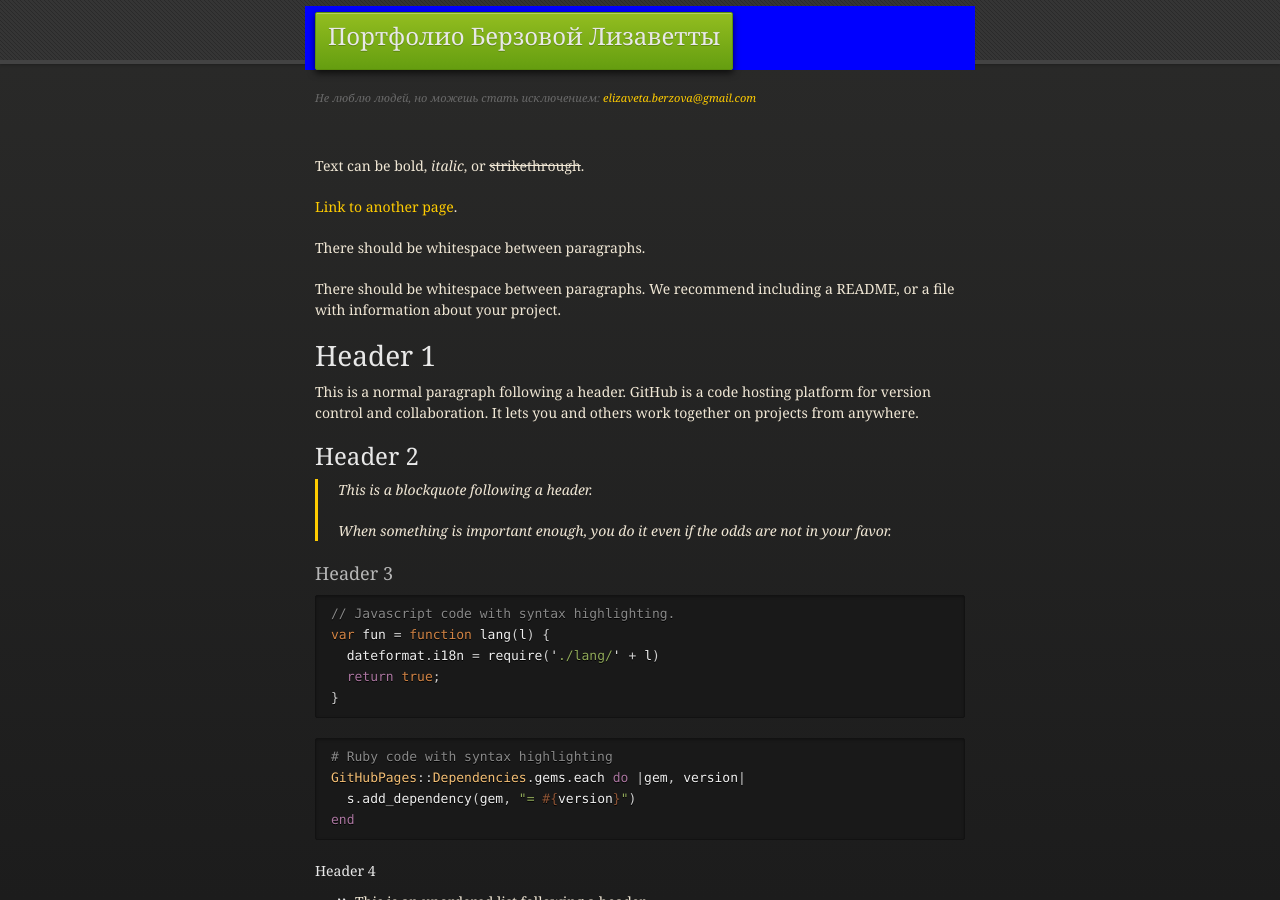
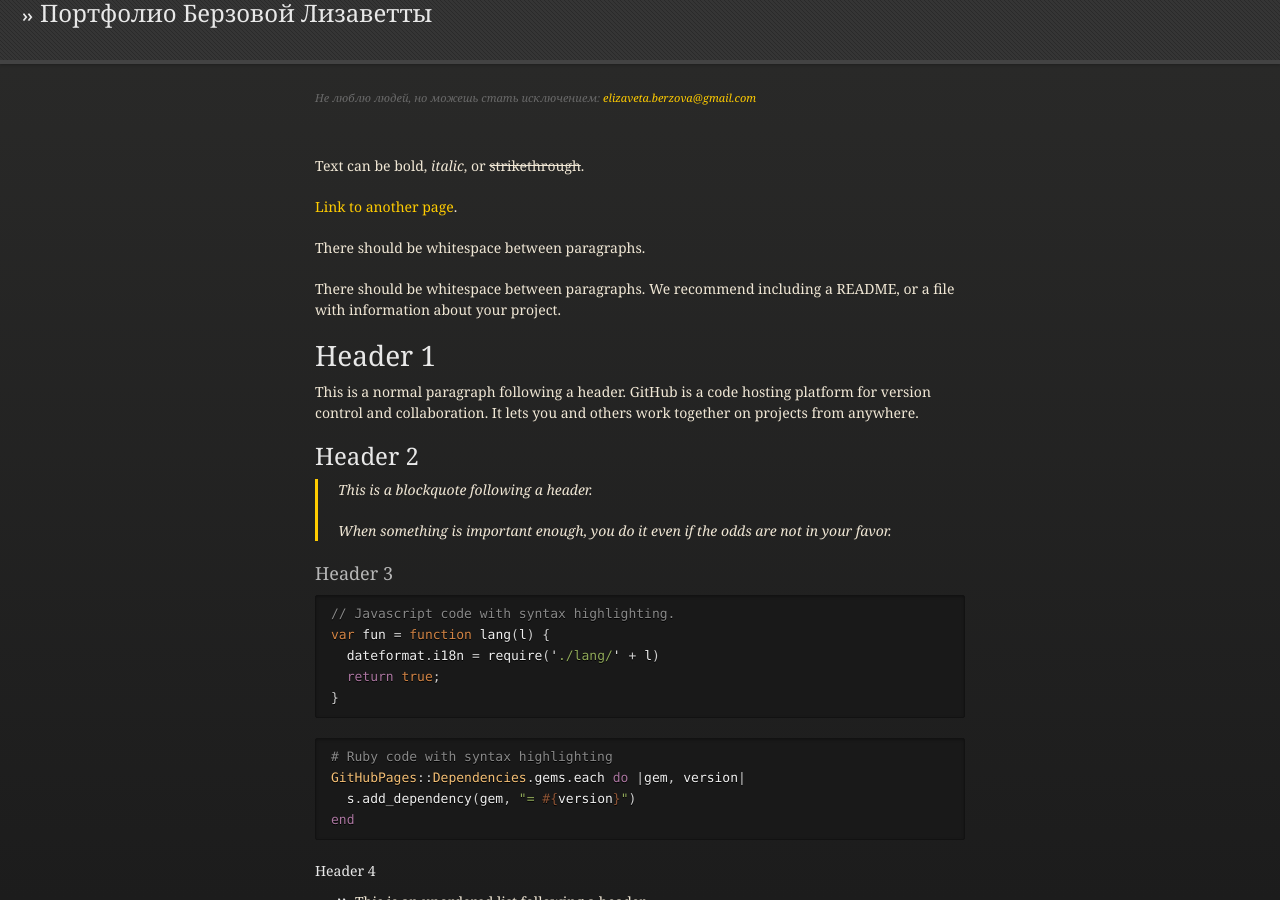
Before and after one commit to lizavetta2008/lizavetta2008.github.io, a Jekyll site: the page built from index.md, in a window 1280 px wide and 900 px high. Built offline with Jekyll 4.4.1, drawn with Linux system fonts in a browser that asks for light colours.

Commit message:
Update default.html

```diff
--- a/_layouts/default.html
+++ b/_layouts/default.html
@@ -19,11 +19,9 @@
   </head>
   <body>
     <div id="header">
-      <nav>
         <ul>
-          <li><a href="https://lizavetta2008.github.io/"><h2>Портфолио Берзовой Лизаветты</h1></a></li>
+          <li class="fork"><a href="https://lizavetta2008.github.io/"><h2>Портфолио Берзовой Лизаветты</h1></a></li>
         </ul>
-      </nav>
     </div>
 
     <div class="wrapper">
```
